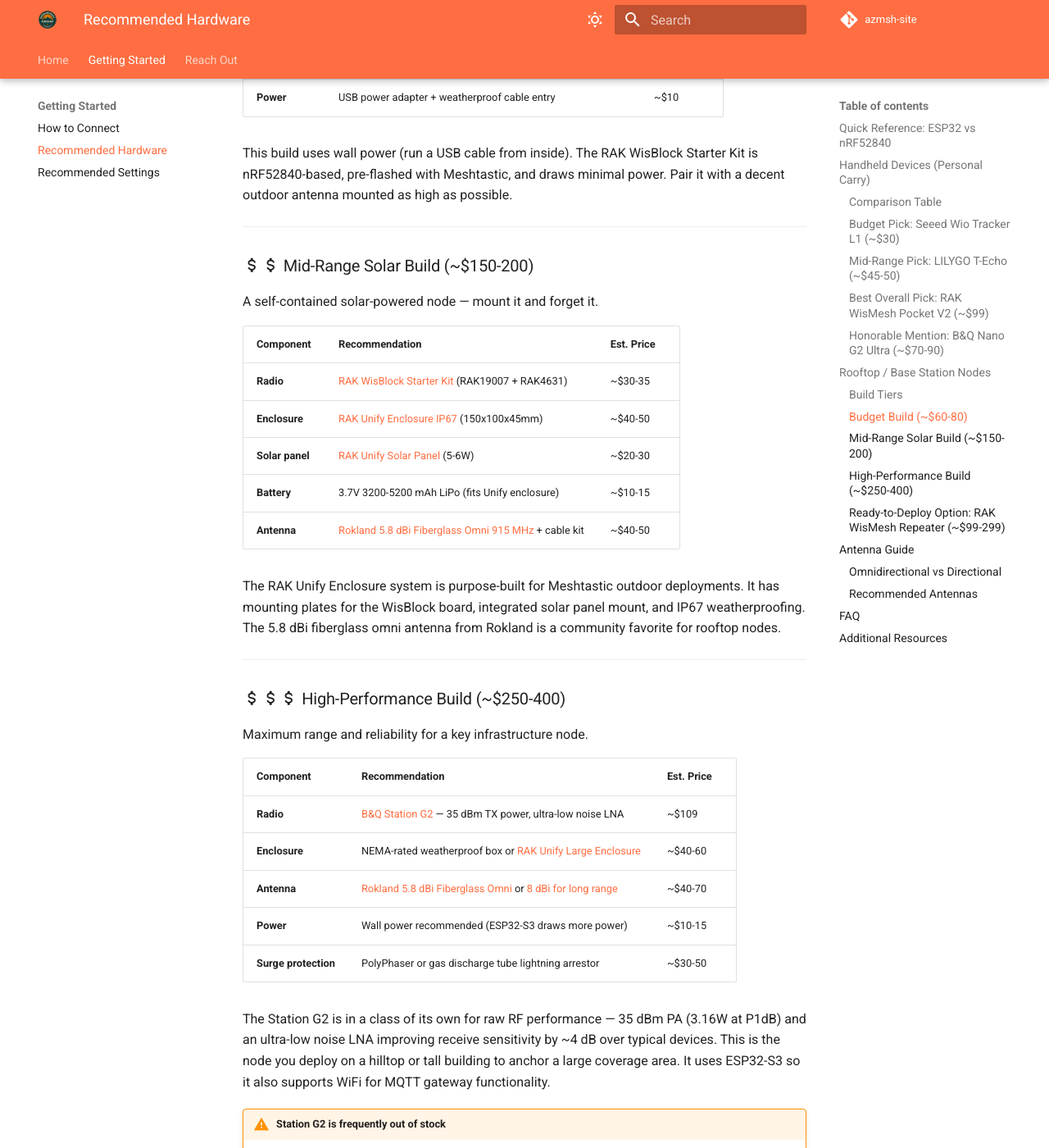
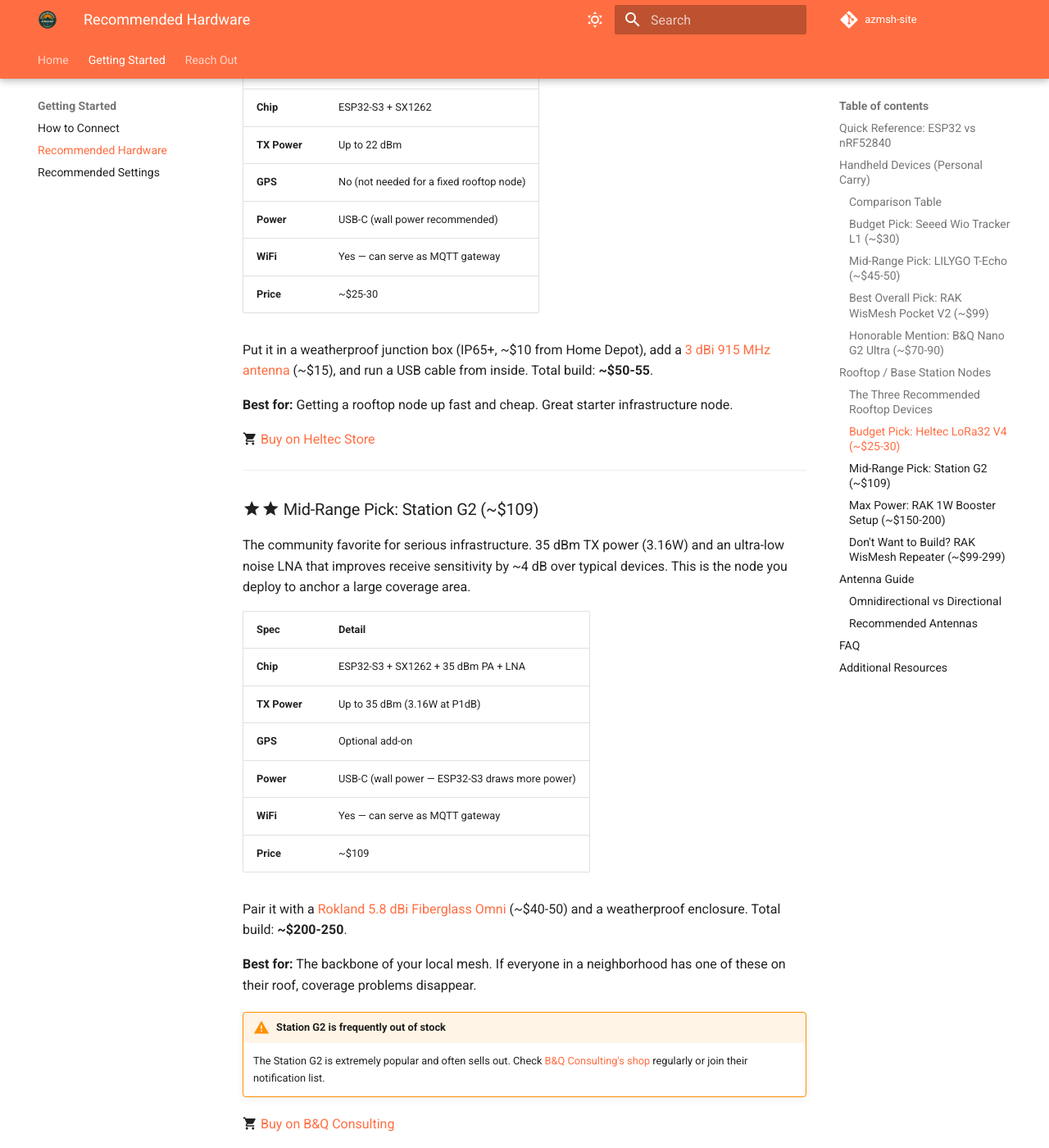
Before and after one commit to ArizonaMeshtasticCommunity/azmsh-site, an MkDocs documentation site: the page built from docs/docs/recommended-hardware.md, in a window 1280 px wide and 1400 px high, scrolled down 5049 px. Shown: the whole window at 82% size. Built offline with MkDocs 1.6.1 and Material for MkDocs 9.7.7, drawn with Linux system fonts in a browser that asks for light colours; comment, search, counter and statistics services are not loaded; some of the changed text lies outside the part shown.

Commit message:
refactor: restructure rooftop section with 3 specific recommended devices
Heltec V4 (budget), Station G2 (mid-range), RAK 1W Booster (max power).
Added prominent warning about needing a rooftop/attic node.

Co-Authored-By: Claude Opus 4.6 (1M context) <noreply@anthropic.com>

```diff
--- a/docs/docs/recommended-hardware.md
+++ b/docs/docs/recommended-hardware.md
@@ -135,7 +135,10 @@ If you care about raw RF performance in a portable package, the Nano G2 Ultra ha
 
 ## :material-home-roof: Rooftop / Base Station Nodes
 
-These are permanent, weatherproofed nodes mounted high on your roof, fence, or mast. They are the backbone of Arizona's mesh network — every rooftop node dramatically improves coverage for everyone nearby.
+!!! warning "You NEED a rooftop or attic node"
+    **If you're having trouble connecting or can't hear other nodes, this is why.** A handheld alone will struggle indoors and at range. The single best thing you can do for your mesh experience is put a powerful node on your roof or in your attic. Every rooftop node dramatically improves coverage for everyone nearby — including yourself.
+
+These are permanent nodes mounted high on your roof, attic, fence, or mast. They are the backbone of Arizona's mesh network. We recommend **one of three devices** for this role:
 
 !!! tip "Height is everything"
     In Meshtastic, **antenna height matters more than antenna gain**. A modest 3 dBi antenna mounted at 30 feet will almost always outperform a high-gain 9 dBi antenna at 6 feet. Get your node as high as possible — roof peaks, chimney mounts, or antenna masts.
@@ -143,63 +146,79 @@ These are permanent, weatherproofed nodes mounted high on your roof, fence, or m
 !!! info "Arizona climate considerations"
     Our desert climate means extreme heat (115F+), intense UV, and monsoon storms. Choose **IP67-rated enclosures**, UV-resistant materials, and ensure adequate ventilation or shade for electronics. Solar panels perform exceptionally well here year-round.
 
-### Build Tiers
+### The Three Recommended Rooftop Devices
 
 ---
 
-### :material-currency-usd: Budget Build (~$60-80)
+### :material-star: Budget Pick: Heltec LoRa32 V4 (~$25-30)
 
-Best for getting a rooftop node up quickly without breaking the bank.
+The cheapest way to get a rooftop node running. ESP32-S3 based with built-in OLED screen and WiFi for MQTT gateway functionality.
 
-| Component | Recommendation | Est. Price |
-|---|---|---|
-| **Radio** | [RAK WisBlock Starter Kit](https://store.rakwireless.com/products/wisblock-meshtastic-starter-kit) (RAK19007 + RAK4631) | ~$30-35 |
-| **Enclosure** | Weatherproof junction box (IP65+) from Home Depot/Amazon | ~$10-15 |
-| **Antenna** | [IPEX-to-SMA pigtail](https://store.rokland.com/collections/all-helium-antennnas) + basic 3 dBi 915 MHz antenna | ~$15-20 |
-| **Power** | USB power adapter + weatherproof cable entry | ~$10 |
+| Spec | Detail |
+|---|---|
+| **Chip** | ESP32-S3 + SX1262 |
+| **TX Power** | Up to 22 dBm |
+| **GPS** | No (not needed for a fixed rooftop node) |
+| **Power** | USB-C (wall power recommended) |
+| **WiFi** | Yes — can serve as MQTT gateway |
+| **Price** | ~$25-30 |
 
-This build uses wall power (run a USB cable from inside). The RAK WisBlock Starter Kit is nRF52840-based, pre-flashed with Meshtastic, and draws minimal power. Pair it with a decent outdoor antenna mounted as high as possible.
+Put it in a weatherproof junction box (IP65+, ~$10 from Home Depot), add a [3 dBi 915 MHz antenna](https://store.rokland.com/collections/all-helium-antennnas) (~$15), and run a USB cable from inside. Total build: **~$50-55**.
+
+**Best for:** Getting a rooftop node up fast and cheap. Great starter infrastructure node.
+
+:material-cart: [Buy on Heltec Store](https://heltec.org/project/wifi-lora-32-v4/)
 
 ---
 
-### :material-currency-usd::material-currency-usd: Mid-Range Solar Build (~$150-200)
+### :material-star::material-star: Mid-Range Pick: Station G2 (~$109)
 
-A self-contained solar-powered node — mount it and forget it.
+The community favorite for serious infrastructure. 35 dBm TX power (3.16W) and an ultra-low noise LNA that improves receive sensitivity by ~4 dB over typical devices. This is the node you deploy to anchor a large coverage area.
 
-| Component | Recommendation | Est. Price |
-|---|---|---|
-| **Radio** | [RAK WisBlock Starter Kit](https://store.rakwireless.com/products/wisblock-meshtastic-starter-kit) (RAK19007 + RAK4631) | ~$30-35 |
-| **Enclosure** | [RAK Unify Enclosure IP67](https://store.rakwireless.com/products/unify-enclosure-ip67-150-100-45mm) (150x100x45mm) | ~$40-50 |
-| **Solar panel** | [RAK Unify Solar Panel](https://store.rokland.com/products/rak-wireless-unify-enclosure-ip65-solar-panel-mounting-plate-and-screw-boss) (5-6W) | ~$20-30 |
-| **Battery** | 3.7V 3200-5200 mAh LiPo (fits Unify enclosure) | ~$10-15 |
-| **Antenna** | [Rokland 5.8 dBi Fiberglass Omni 915 MHz](https://store.rokland.com/products/meshtastic-compatible-6-dbi-n-female-omni-outdoor-915-mhz-antenna-kit-with-6-10-or-15-cable-choice) + cable kit | ~$40-50 |
+| Spec | Detail |
+|---|---|
+| **Chip** | ESP32-S3 + SX1262 + 35 dBm PA + LNA |
+| **TX Power** | Up to 35 dBm (3.16W at P1dB) |
+| **GPS** | Optional add-on |
+| **Power** | USB-C (wall power — ESP32-S3 draws more power) |
+| **WiFi** | Yes — can serve as MQTT gateway |
+| **Price** | ~$109 |
 
-The RAK Unify Enclosure system is purpose-built for Meshtastic outdoor deployments. It has mounting plates for the WisBlock board, integrated solar panel mount, and IP67 weatherproofing. The 5.8 dBi fiberglass omni antenna from Rokland is a community favorite for rooftop nodes.
+Pair it with a [Rokland 5.8 dBi Fiberglass Omni](https://store.rokland.com/products/meshtastic-compatible-6-dbi-n-female-omni-outdoor-915-mhz-antenna-kit-with-6-10-or-15-cable-choice) (~$40-50) and a weatherproof enclosure. Total build: **~$200-250**.
 
----
-
-### :material-currency-usd::material-currency-usd::material-currency-usd: High-Performance Build (~$250-400)
-
-Maximum range and reliability for a key infrastructure node.
-
-| Component | Recommendation | Est. Price |
-|---|---|---|
-| **Radio** | [B&Q Station G2](https://shop.uniteng.com/product/meshtastic-mesh-device-station-edition/) — 35 dBm TX power, ultra-low noise LNA | ~$109 |
-| **Enclosure** | NEMA-rated weatherproof box or [RAK Unify Large Enclosure](https://store.rakwireless.com/products/unify-enclosure-ip67-150x100x45mm-with-pre-mounted-m8-5-pin-and-rp-sma-antenna-ip-rated-connectors) | ~$40-60 |
-| **Antenna** | [Rokland 5.8 dBi Fiberglass Omni](https://store.rokland.com/products/meshtastic-compatible-6-dbi-n-female-omni-outdoor-915-mhz-antenna-kit-with-6-10-or-15-cable-choice) or [8 dBi for long range](https://store.rokland.com/products/8-dbi-omni-outdoor-915mhz-fiberglass-antenna-for-lora-halow-application) | ~$40-70 |
-| **Power** | Wall power recommended (ESP32-S3 draws more power) | ~$10-15 |
-| **Surge protection** | PolyPhaser or gas discharge tube lightning arrestor | ~$30-50 |
-
-The Station G2 is in a class of its own for raw RF performance — 35 dBm PA (3.16W at P1dB) and an ultra-low noise LNA improving receive sensitivity by ~4 dB over typical devices. This is the node you deploy on a hilltop or tall building to anchor a large coverage area. It uses ESP32-S3 so it also supports WiFi for MQTT gateway functionality.
+**Best for:** The backbone of your local mesh. If everyone in a neighborhood has one of these on their roof, coverage problems disappear.
 
 !!! warning "Station G2 is frequently out of stock"
     The Station G2 is extremely popular and often sells out. Check [B&Q Consulting's shop](https://shop.uniteng.com/shop-2/) regularly or join their notification list.
 
+:material-cart: [Buy on B&Q Consulting](https://shop.uniteng.com/product/meshtastic-mesh-device-station-edition/)
+
 ---
 
-### :material-check-all: Ready-to-Deploy Option: RAK WisMesh Repeater (~$99-299)
+### :material-star::material-star::material-star: Max Power: RAK 1W Booster Setup (~$150-200)
 
-Don't want to build anything? The [WisMesh Repeater](https://store.rakwireless.com/products/wismesh-meshtastic-solar-repeater) is a complete, pre-assembled solar repeater in an IP67 enclosure. Just mount it, point the solar panel south, and you're done.
+The most powerful option available. The RAK 1W (30 dBm) PA+LNA booster module paired with a WisBlock base gives you serious reach while keeping the efficient nRF52840 platform for excellent battery life with solar.
+
+| Spec | Detail |
+|---|---|
+| **Chip** | nRF52840 (RAK4631) + RAK 1W PA+LNA booster |
+| **TX Power** | Up to 30 dBm (1W) |
+| **GPS** | Optional (RAK1910 module) |
+| **Power** | USB or solar — nRF52840 is ultra low power |
+| **WiFi** | No (nRF52840 platform) |
+| **Price** | ~$150-200 for full kit |
+
+This is the setup for a truly self-sustaining solar rooftop node. The nRF52840 draws so little power that a small solar panel keeps it running 24/7 even through cloudy days. Pair with the [RAK Unify Enclosure IP67](https://store.rakwireless.com/products/unify-enclosure-ip67-150-100-45mm) (~$40-50), a solar panel, and a quality antenna for a mount-and-forget deployment.
+
+**Best for:** Remote or solar-only locations. Maximum power with minimum energy draw. Serious infrastructure operators.
+
+:material-cart: [Buy RAK WisBlock Starter Kit](https://store.rakwireless.com/products/wisblock-meshtastic-starter-kit) + [1W Booster Module](https://store.rakwireless.com/products/wisblock-1w-booster-module)
+
+---
+
+### :material-check-all: Don't Want to Build? RAK WisMesh Repeater (~$99-299)
+
+The [WisMesh Repeater](https://store.rakwireless.com/products/wismesh-meshtastic-solar-repeater) is a complete, pre-assembled solar repeater in an IP67 enclosure. Just mount it, point the solar panel south, and you're done.
 
 - Variants with 3200 mAh or 5200 mAh battery
 - Pre-flashed Meshtastic firmware
```
